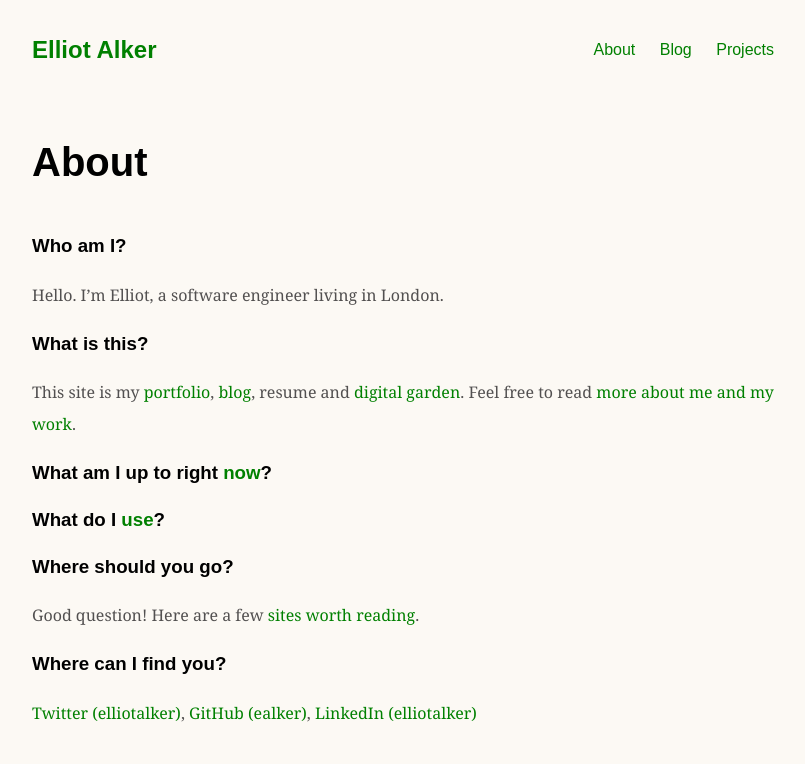
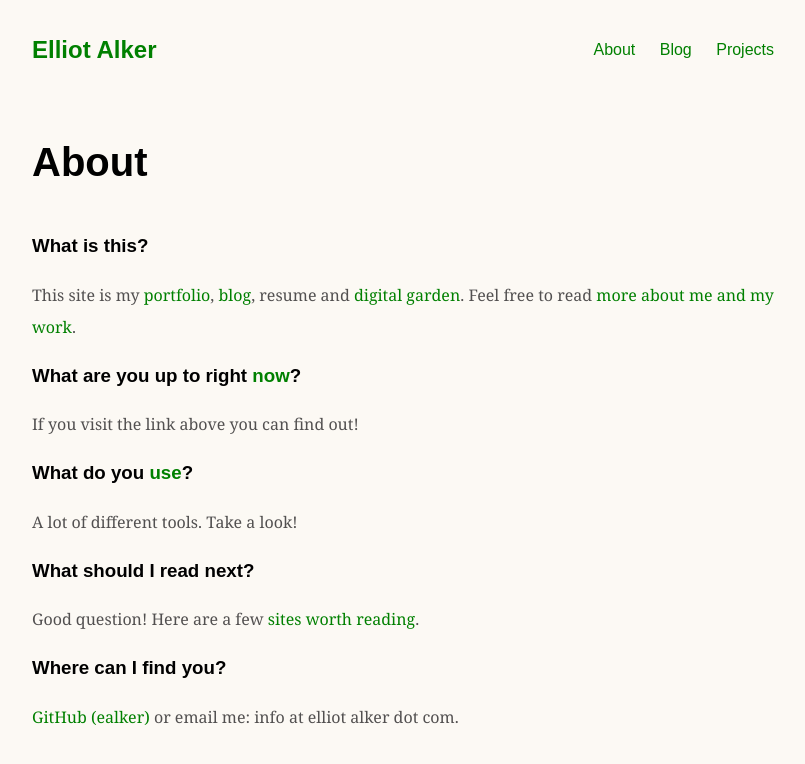
Before and after one commit to ealker/ealker.github.io, a Jekyll site: the page built from about.md, in a window 1280 px wide. Shown: the top 764 px of the page, without its empty margins (232-1037 px from the left). Built offline with Jekyll 4.4.1, drawn with Linux system fonts in a browser that asks for light colours.

```diff
--- a/_layouts/post.html
+++ b/_layouts/post.html
@@ -13,7 +13,7 @@ layout: default
 
     <body>
         <h1 id="posttitle">{{ page.title }}</h1>
-        <p id="postdate">Published: {{ page.date | date: "%d %B %Y" }}</p>
+        <p id="postdate">Posted on {{ page.date | date: "%d %B %Y" }}</p>
         {{ content }}
     </body>
 </html>
--- a/about.md
+++ b/about.md
@@ -23,24 +23,22 @@ I have professional experience with Java, JavaScript, Python and Go. I've shippe
 
 You can find my code on [GitHub](https://github.com/ealker) and reach out to me on [LinkedIn](https://www.linkedin.com/in/elliot-alker). -->
 
-### Who am I?
-
-Hello. I'm Elliot, a software engineer living in London.
 
 ### What is this?
 
 This site is my [portfolio](/projects), [blog](/blog), resume and [digital garden](https://maggieappleton.com/garden-history). Feel free to read [more about me and my work](/about).
 
-### What am I up to right [now](/now)?
+### What are you up to right [now](/now)?
 
-### What do I [use](/uses)?
+If you visit the link above you can find out!
 
-### Where should you go?
+### What do you [use](/uses)?
+
+A lot of different tools. Take a look!
+
+### What should I read next?
 
 Good question! Here are a few [sites worth reading](/links).
 
 ### Where can I find you?
-
-[Twitter (elliotalker)](),
-[GitHub (ealker)](),
-[LinkedIn (elliotalker)]()
+[GitHub (ealker)](github.com/ealker) or email me: info at elliot alker dot com.
```
Also changed, not shown: blog.md (+0 -3 lines), index.md (+1 -1 lines), links.md (+1 -1 lines), projects.md (+9 -1 lines).
